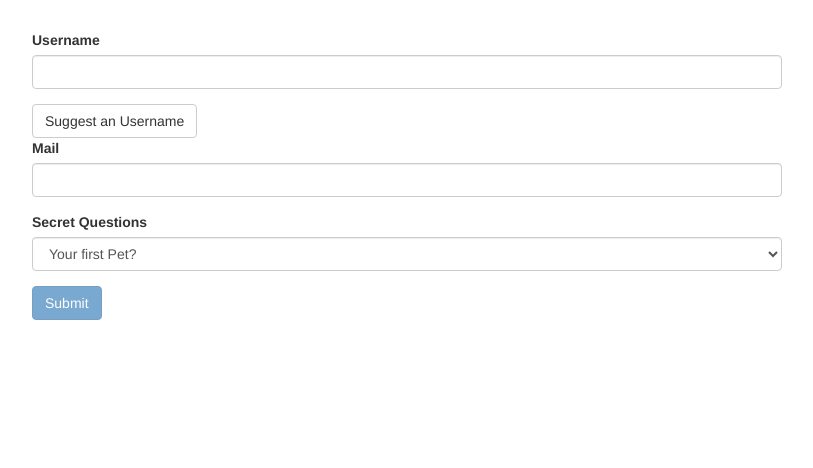
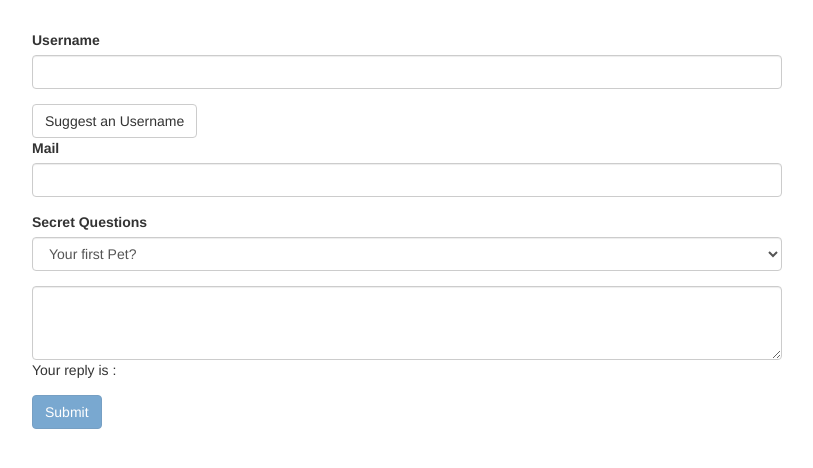
Before and after one commit to nmluong93/complete-angular-guide, an Angular app in the folder forms-td-tut/: page / in a window 1280 px wide. Shown: the top 468 px of the page, without its empty margins (233-1046 px from the left). Built offline with nearby package versions, Linux system fonts and the light colour scheme.

Commit message:
Use two-way binding

```diff
--- a/forms-td-tut/src/app/app.component.html
+++ b/forms-td-tut/src/app/app.component.html
@@ -42,6 +42,17 @@
             <option value="teacher">Your first teacher?</option>
           </select>
         </div>
+        <div class="form-group">
+          <textarea
+            rows="3"
+            class="form-control"
+            name="answer"
+            [(ngModel)]="answer"
+          >
+
+          </textarea>
+          <span>Your reply is : {{answer}}</span>
+        </div>
         <button class="btn btn-primary" [disabled]="!f.valid" type="submit">Submit</button>
       </form>
     </div>
--- a/forms-td-tut/src/app/app.component.ts
+++ b/forms-td-tut/src/app/app.component.ts
@@ -14,6 +14,7 @@ export class AppComponent {
   //   console.log(f);
   // }
   defaultQuestion = 'pet';
+  answer: string;
 
   suggestUserName(): void {
     const suggestedName = 'Superuser';
--- a/forms-td-tut/src/index.html
+++ b/forms-td-tut/src/index.html
@@ -2,7 +2,7 @@
 <html lang="en">
 <head>
   <meta charset="utf-8">
-  <title>FormsTdTut</title>
+  <title>Angular Form Tutorial</title>
   <base href="/">
   <meta name="viewport" content="width=device-width, initial-scale=1">
   <link rel="icon" type="image/x-icon" href="favicon.ico">
```
